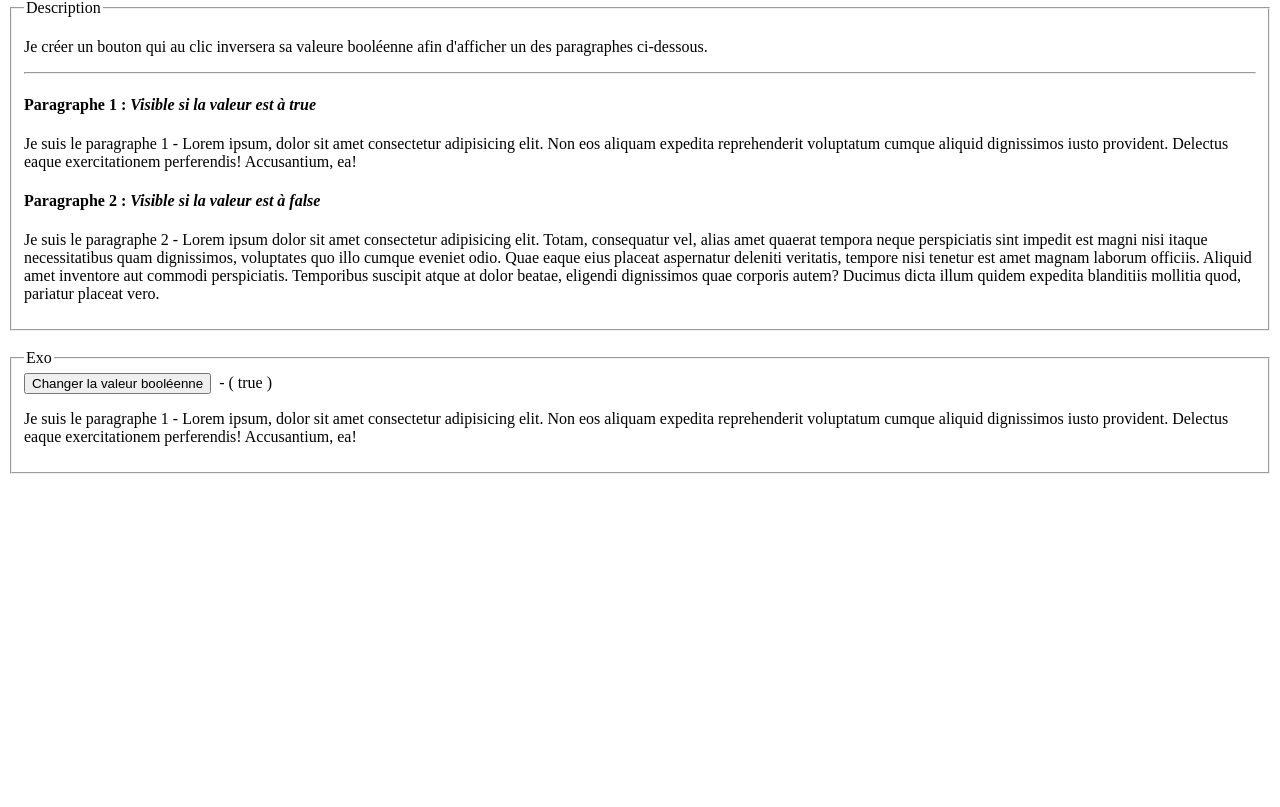
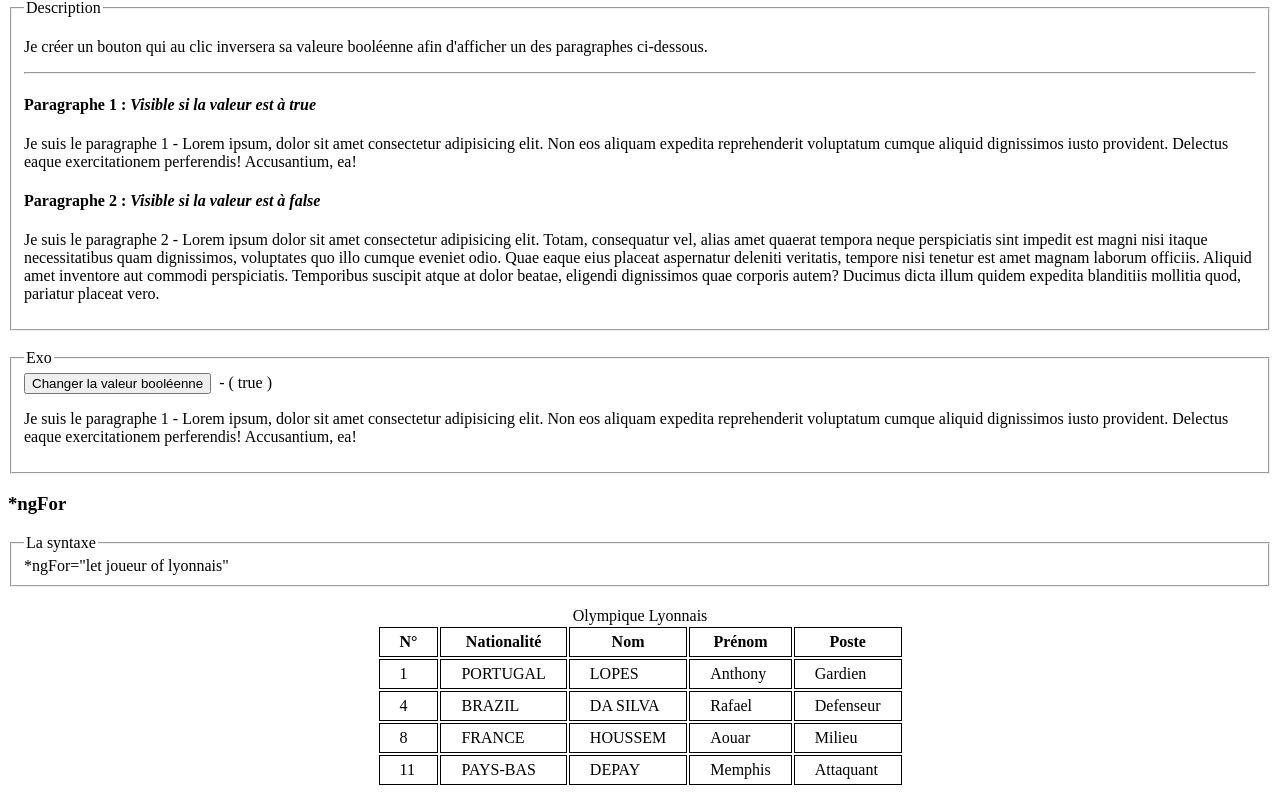
Before and after one commit to Zyrass/dyma-cours-angular, an Angular app in the folder directives/: page / in a window 1280 px wide. Shown: the part 983-1790 px from the top of the page. Before the commit the page ends 1465 px from the top, so only its background shows below. Built offline with nearby package versions, Linux system fonts and the light colour scheme.

Commit message:
update ng-for

```diff
--- a/directives/src/app/app.component.html
+++ b/directives/src/app/app.component.html
@@ -29,3 +29,4 @@
 <app-ng-if></app-ng-if>
 
 <!-- app-ng-for -->
+<app-ng-for></app-ng-for>
--- a/directives/src/app/app.module.ts
+++ b/directives/src/app/app.module.ts
@@ -7,6 +7,7 @@ import { AppComponent } from './app.component';
 import { NgStyleComponent } from './ng-style/ng-style.component';
 import { NgClassComponent } from './ng-class/ng-class.component';
 import { NgIfComponent } from './ng-if/ng-if.component';
+import { NgForComponent } from './ng-for/ng-for.component';
 
 @NgModule({
 
@@ -14,7 +15,8 @@ import { NgIfComponent } from './ng-if/ng-if.component';
     AppComponent,
     NgStyleComponent,
     NgClassComponent,
-    NgIfComponent
+    NgIfComponent,
+    NgForComponent
   ],
   imports: [
     BrowserModule,
--- /dev/null
+++ b/directives/src/app/ng-for/ng-for.component.html
@@ -0,0 +1,30 @@
+<h3>*ngFor</h3>
+
+<fieldset>
+    <legend>La syntaxe</legend>
+    *ngFor="let joueur of lyonnais"
+</fieldset>
+
+<table>
+    <caption>Olympique Lyonnais</caption>
+    <thead>
+        <tr>
+            <th>N°</th>
+            <th>Nationalité</th>
+            <th>Nom</th>
+            <th>Prénom</th>
+            <th>Poste</th>
+        </tr>
+    </thead>
+    <tbody>
+        <tr *ngFor="let player of club_OL">
+            <td>{{ player.number }}</td>
+            <td>{{ player.nationality }}</td>
+            <td>{{ player.lastname}}</td>
+            <td>{{ player.firstname}}</td>
+            <td>{{ player.position}}</td>
+        </tr>
+    </tbody>
+</table>
+
+<p></p>
--- /dev/null
+++ b/directives/src/app/ng-for/ng-for.component.ts
@@ -0,0 +1,67 @@
+import { Component, OnInit } from '@angular/core';
+
+@Component({
+  selector: 'app-ng-for',
+  templateUrl: './ng-for.component.html',
+  styles: [`
+    table {
+      margin: 20px auto;
+    }
+    thead tr th,
+    tbody tr td {
+      padding: 5px 20px;
+      border: 1px solid black;
+    }
+  `]
+})
+export class NgForComponent implements OnInit {
+
+  public club_OL: Array< {
+    number: number,
+    nationality: string,
+    lastname: string,
+    firstname: string,
+    position: string
+  } > = [];
+
+  constructor() {
+
+    this.club_OL.push({
+      number: 1,
+      nationality: "PORTUGAL",
+      lastname: "LOPES",
+      firstname: "Anthony",
+      position: "Gardien"
+    });
+
+    this.club_OL.push({
+      number: 4,
+      nationality: "BRAZIL",
+      lastname: "DA SILVA",
+      firstname: "Rafael",
+      position: "Defenseur"
+    });
+
+    this.club_OL.push({
+      number: 8,
+      nationality: "FRANCE",
+      lastname: "HOUSSEM",
+      firstname: "Aouar",
+      position: "Milieu"
+    });
+
+    this.club_OL.push({
+      number: 11,
+      nationality: "PAYS-BAS",
+      lastname: "DEPAY",
+      firstname: "Memphis",
+      position: "Attaquant"
+    });
+
+  }
+
+  ngOnInit() {
+
+  }
+
+}
```
